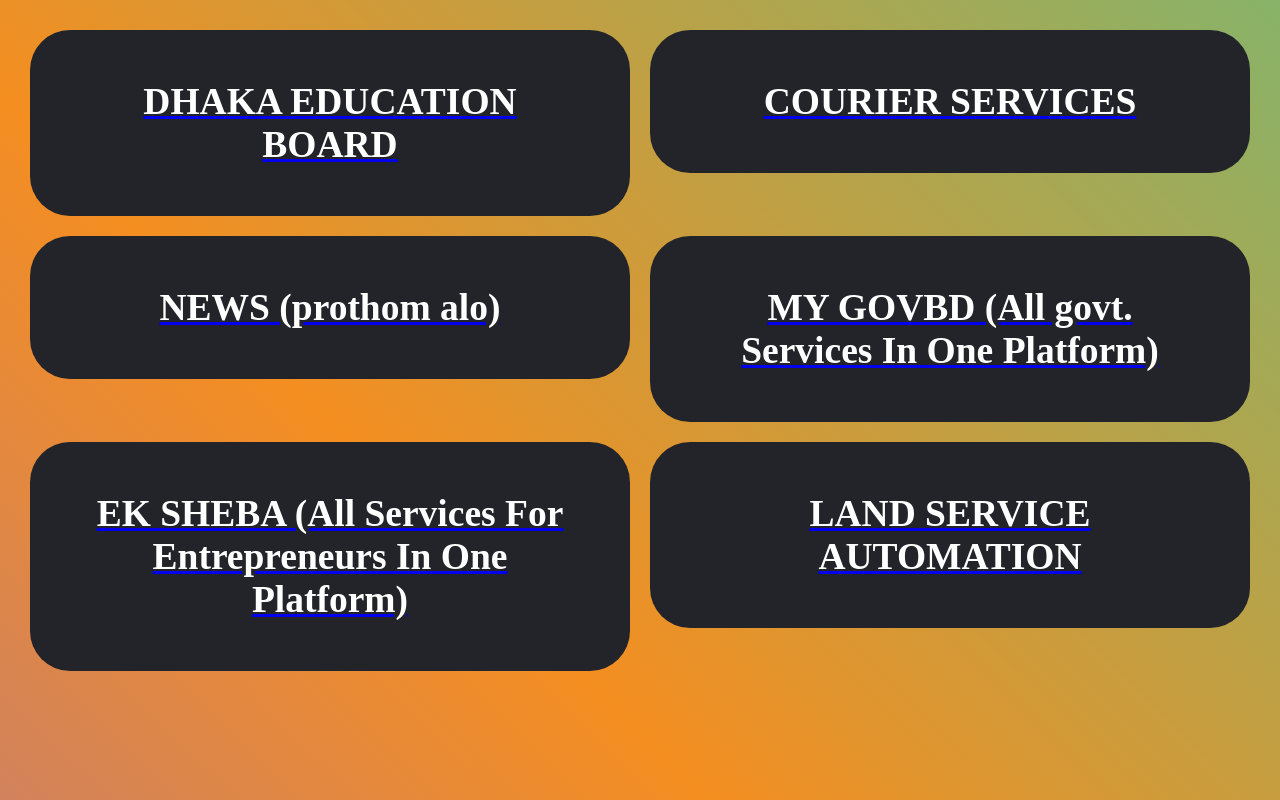
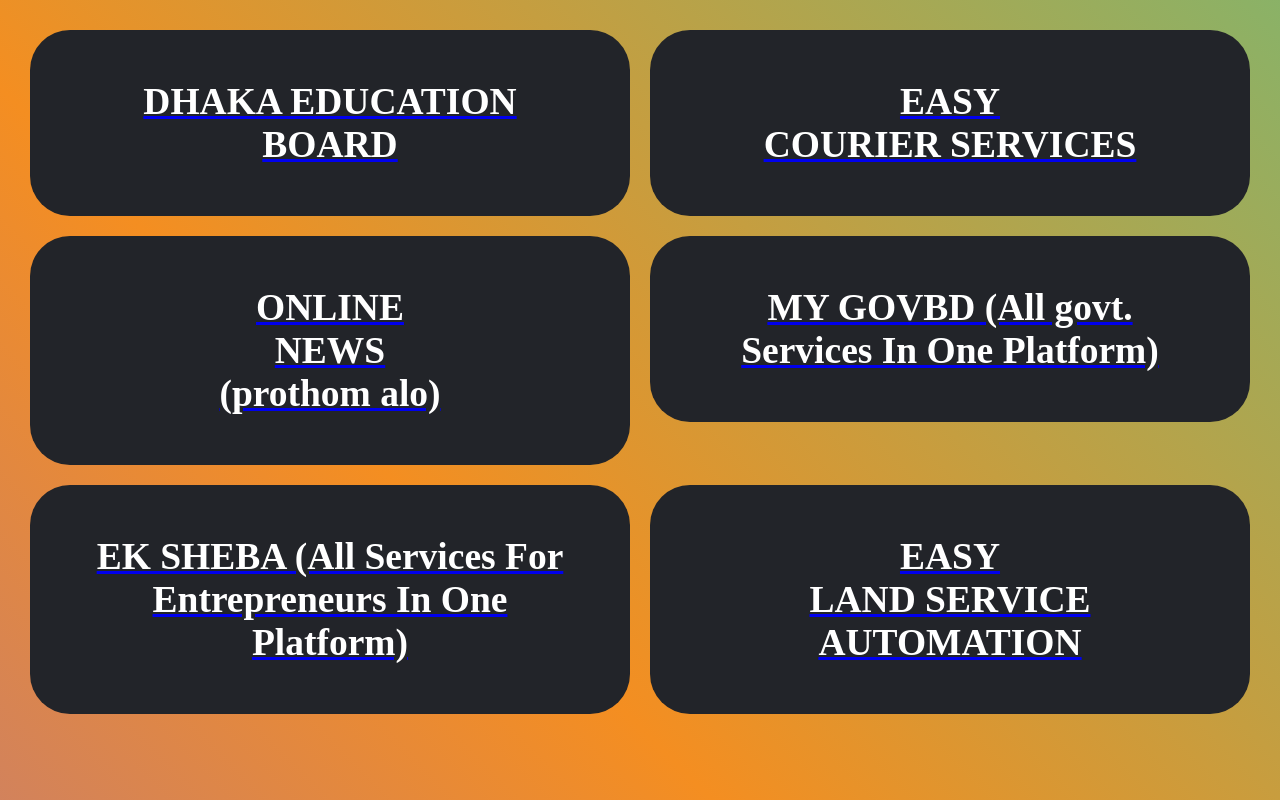
Before and after one commit to ibrahim-200-c/E-Services, a plain HTML site: page index.html in a window 1280 px wide. Drawn offline with Linux system fonts and the light colour scheme.

Commit message:
Update index.html

```diff
--- a/index.html
+++ b/index.html
@@ -17,11 +17,11 @@
                     <h2><font color="white"> DHAKA EDUCATION BOARD </font></h2>
                 </div></a>
                 <a href=" https://ibrahim-200-c.github.io/Courier-Services/"><div class="card">
-                    <font color="white"><h2>COURIER SERVICES</h2></font>
+                    <font color="white"><h2>EASY <br> COURIER SERVICES</h2></font>
 
                 </div></a>
                 <a href="https://www.prothomalo.com/"><div class="card">
-                    <font color="white"><h2> NEWS (prothom alo)</h2></font>
+                    <font color="white"><h2>ONLINE<br> NEWS  <br>(prothom alo)</h2></font>
 
                 </div></a>
                 <a href="https://www.mygov.bd/"><div class="card">
@@ -32,7 +32,7 @@
 
                 </div></a>
                 <a href="https://www.land.gov.bd/"><div class="card">
-                    <font color="white"><h2> LAND SERVICE AUTOMATION</h2></font>
+                    <font color="white"><h2>EASY<br> LAND SERVICE<br> AUTOMATION</h2></font>
 
 
             </div></a>
```
